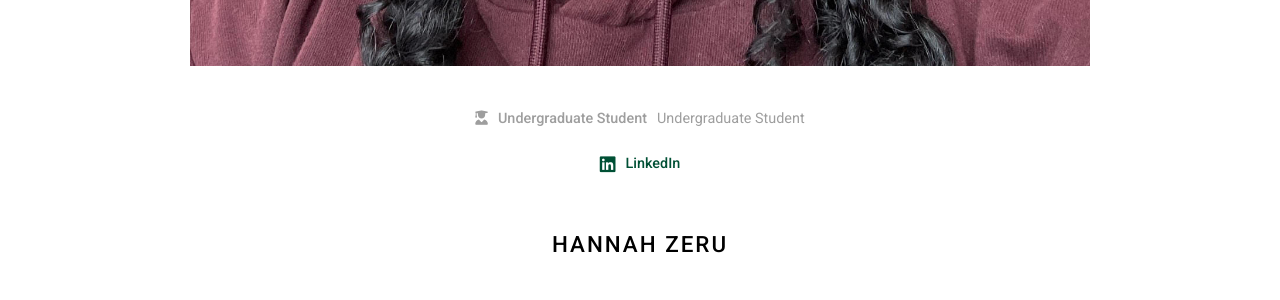
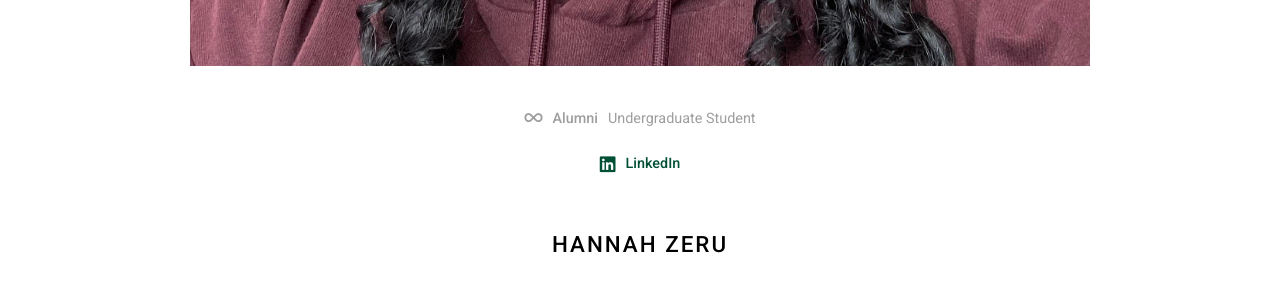
Before and after one commit to machadodj/machadodj.github.io, a Jekyll site: the page built from _members/Hanna_Zeru.md, in a window 1280 px wide. Shown: the part 1391-1691 px from the top of the page. Built offline with Jekyll 4.4.1, drawn with Linux system fonts in a browser that asks for light colours; nearby versions of some CDN libraries; some web fonts are replaced.

Commit message:
Added alumni

```diff
--- a/_members/Hanna_Zeru.md
+++ b/_members/Hanna_Zeru.md
@@ -2,7 +2,7 @@
 name: Hannah Zeru (she/her)
 image: headshots/HannahZeru.jpg
 description: Undergraduate Student
-role: undergrad
+role: alumni
 aliases:
   - Hannah Zeru
   - H. Zeru
```
Also changed, not shown: people/index.md (+3 -3 lines).
